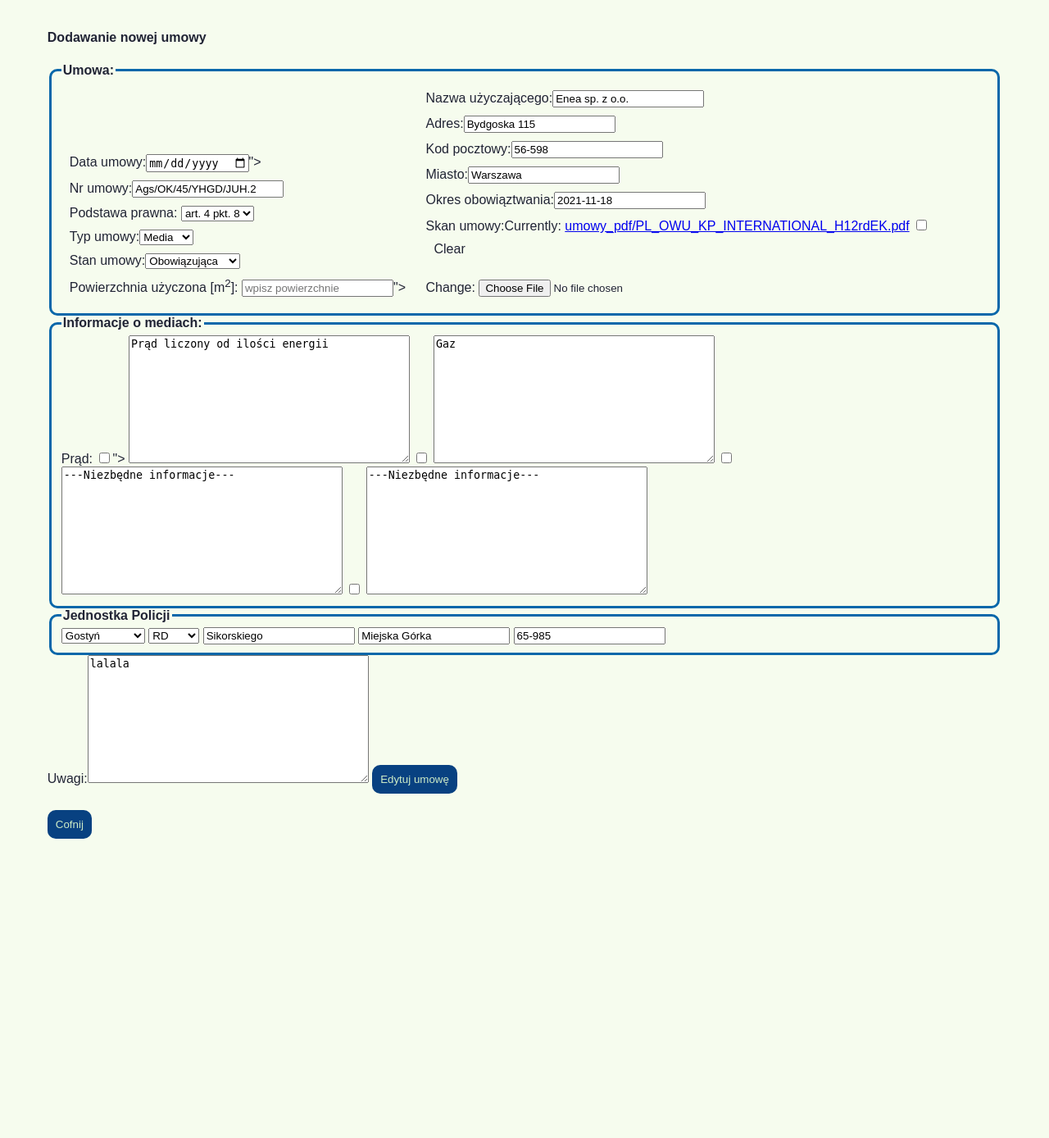
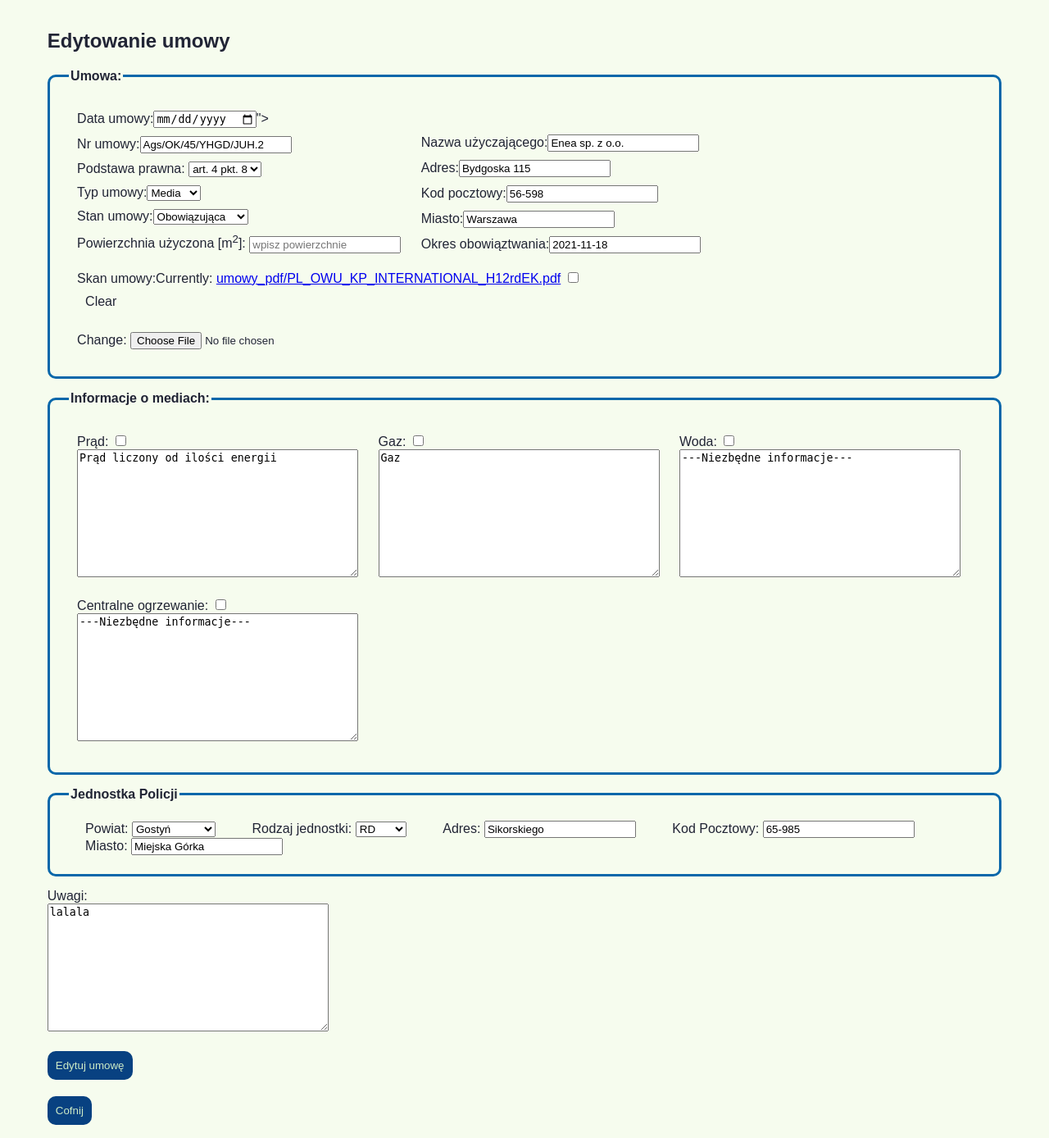
Before and after one commit to Hypnos86/Projekt-umowy, a Django app: page /umowy/edytuj/1/ in a window 1280 px wide. Shown: the whole page at 82% size. Before the commit the page ends 1023 px from the top, so only its background shows below. Run offline with Django 3.2, Linux system fonts and the light colour scheme; a user stored in the database is signed in; data comes from the database, SQL or seed files in the repository; both versions use the stored data as it was after the commit; some libraries are stand-ins or nearby versions.

Commit message:
Poprawki cz.4

```diff
--- a/templates/umowa_form.html
+++ b/templates/umowa_form.html
@@ -3,10 +3,14 @@
 {%block tytul%} Dodawanie nowej umowy {%endblock%}
 
 {%block strona%}
-<h4> Dodawanie nowej umowy</h4>
+{%if nowy%}
+<h2> Dodawanie nowej umowy</h2>
+{%else%}
+<h2> Edytowanie umowy</h2>
+{%endif%}
 <form method="post" enctype="multipart/form-data">
     {%csrf_token%}
-    <fieldset>
+    <fieldset class="podglad_umow">
         <legend><b>Umowa:</b></legend>
         <div class="formularz">
             <label>Data umowy:<input type="date" value="{{umowa_form.data_umowy}}"></label>
@@ -16,7 +20,7 @@
             <label>Stan umowy:{{umowa_form.stan_umowy}}</label>
             <label>Powierzchnia użyczona [m<sup>2</sup>]:
                 <input type="number" placeholder="wpisz powierzchnie"
-                       value="{{umowa_form.pow_uzyczona}}"></label>
+                       value="{{umowa_form.pow_uzyczona.label}}"></label>
         </div>
         <div class="formularz">
             <label>Nazwa użyczającego:{{umowa_form.nazwa_uzyczajacego}}</label>
@@ -24,47 +28,62 @@
             <label>Kod pocztowy:{{umowa_form.kod_pocztowy_uzyczajacego}}</label>
             <label>Miasto:{{umowa_form.miasto_uzyczajacego}}</label>
             <label>Okres obowiąztwania:{{umowa_form.okres_obowiazywania}}</label>
+
+        </div>
+        <div class="formularz">
             <label>Skan umowy:{{umowa_form.skan_umowy}}</label>
+        </div>
+
+    </fieldset>
+
+    <fieldset class="podglad_umow">
+        <legend><b>Informacje o mediach:</b></legend>
+        <div class="formularz">
+            <label>Prąd: <input type="checkbox" value="{{umowa_form.rodzaj_kosztow_prad.label}}"><br>
+                {{umowa_form.informacje_prad}}</label>
+        </div>
+        <div class="formularz">
+            <label>Gaz: <input type="checkbox" value="{{umowa_form.rodzaj_kosztow_gaz.label}}"><br>
+                {{umowa_form.informacje_gaz}}</label>
+        </div>
+        <div class="formularz">
+            <label>Woda: <input type="checkbox" value="{{umowa_form.rodzaj_kosztow_woda.label}}"><br>
+                {{umowa_form.informacje_woda}}</label>
+        </div>
+        <div class="formularz">
+            <label> Centralne ogrzewanie: <input type="checkbox" value="{{umowa_form.rodzaj_kosztow_co.label}}"><br>
+                {{umowa_form.informacje_co}}</label>
         </div>
     </fieldset>
 
-    <fieldset>
-        <legend><b>Informacje o mediach:</b></legend>
-        <span>Prąd: <input type="checkbox" value="{{umowa_form.rodzaj_kosztow_prad}}"></span>
-        {{umowa_form.informacje_prad}}
-        {{umowa_form.rodzaj_kosztow_gaz}}
-        {{umowa_form.informacje_gaz}}
-        {{umowa_form.rodzaj_kosztow_woda}}
-        {{umowa_form.informacje_woda}}
-        {{umowa_form.rodzaj_kosztow_co}}
-        {{umowa_form.informacje_co}}
+    <fieldset class="podglad_umow">
+        <legend><b>Jednostka Policji</b></legend>
+        <label>Powiat: {{umowa_form.powiaty_jedn}}</label>
+        <label>Rodzaj jednostki: {{umowa_form.rodzaj_jedn}}</label>
+        <label>Adres: {{umowa_form.adres_jedn}}</label>
+        <label>Kod Pocztowy: {{umowa_form.kod_pocztowy_jedn}}</label>
+        <label>Miasto: {{umowa_form.miasto_jedn}}</label>
+
     </fieldset>
-
-    <fieldset>
-        <legend><b>Jednostka Policji</b></legend>
-        {{umowa_form.powiaty_jedn}}
-        {{umowa_form.rodzaj_jedn}}
-
-        {{umowa_form.adres_jedn}}
-        {{umowa_form.miasto_jedn}}
-        {{umowa_form.kod_pocztowy_jedn}}
-    </fieldset>
-    <label>Uwagi:{{umowa_form.uwagi}}</label>
+    <label>Uwagi: <br>{{umowa_form.uwagi}}</label>
 
 
     <!--        {{umowa_form|bootstrap}}-->
 
     {% if nowy %}
-    <button type="submit" class="button-general">Dodaj umowę</button>
-
+    <div>
+        <button type="submit" class="button-general">Dodaj umowę</button>
+    </div>
     {% else %}
-
-    <button type="submit" class="button-general">Edytuj umowę</button>
-
+    <div>
+        <button type="submit" class="button-general">Edytuj umowę</button>
+    </div>
     {% endif %}
 
 </form>
-
-<a href="{% url 'wszystkie_umowy'%}"><button class="button-general">Cofnij</button></a>
-
+<div>
+    <a href="{% url 'wszystkie_umowy'%}">
+        <button class="button-general">Cofnij</button>
+    </a>
+</div>
 {%endblock%}
--- a/umowyapp/models.py
+++ b/umowyapp/models.py
@@ -55,7 +55,7 @@ class Podstawa_prawna(models.Model):
 class Umowy(models.Model):
     data_umowy = models.DateField(null=False)
     nr_umowy = models.CharField(max_length=20, null=True, default="BRAK")
-    podstawa_prawna = models.ForeignKey(Podstawa_prawna, on_delete=models.CASCADE, null=True, blank=True)
+    podstawa_prawna = models.ForeignKey(Podstawa_prawna, on_delete=models.CASCADE, blank=True)
     nazwa_uzyczajacego = models.CharField(max_length=30, null=True)
     adres_uzyczajacego = models.CharField(max_length=30, null=True)
     kod_pocztowy_uzyczajacego = models.CharField(max_length=6, null=True)
@@ -83,7 +83,7 @@ class Umowy(models.Model):
     kod_pocztowy_jedn = models.CharField(max_length=6, null=True)
     skan_umowy = models.FileField(upload_to='umowy_pdf', null=True, blank=True)
 
-    stan_umowy = models.ForeignKey(Stan_umow, on_delete=models.CASCADE)
+    stan_umowy = models.ForeignKey(Stan_umow, on_delete=models.CASCADE, null=False, blank=False)
     uwagi = models.TextField(null=True, blank=True, default="")
     deleted = models.BooleanField(null=False, default=0)
 
--- a/umowyapp/static/style.css
+++ b/umowyapp/static/style.css
@@ -173,6 +173,10 @@ display:flex;
     margin: 3px;
 }
 
+.podglad_umow label{
+    margin: 10px 20px;
+}
+
 .button back{
     margin: 1px 8px auto auto;
     padding:2px;
@@ -209,4 +213,5 @@ embed{
 .formularz label{
     margin: 10px;
     display: block;
+
 }
```
Also changed, not shown: db.sqlite3.
